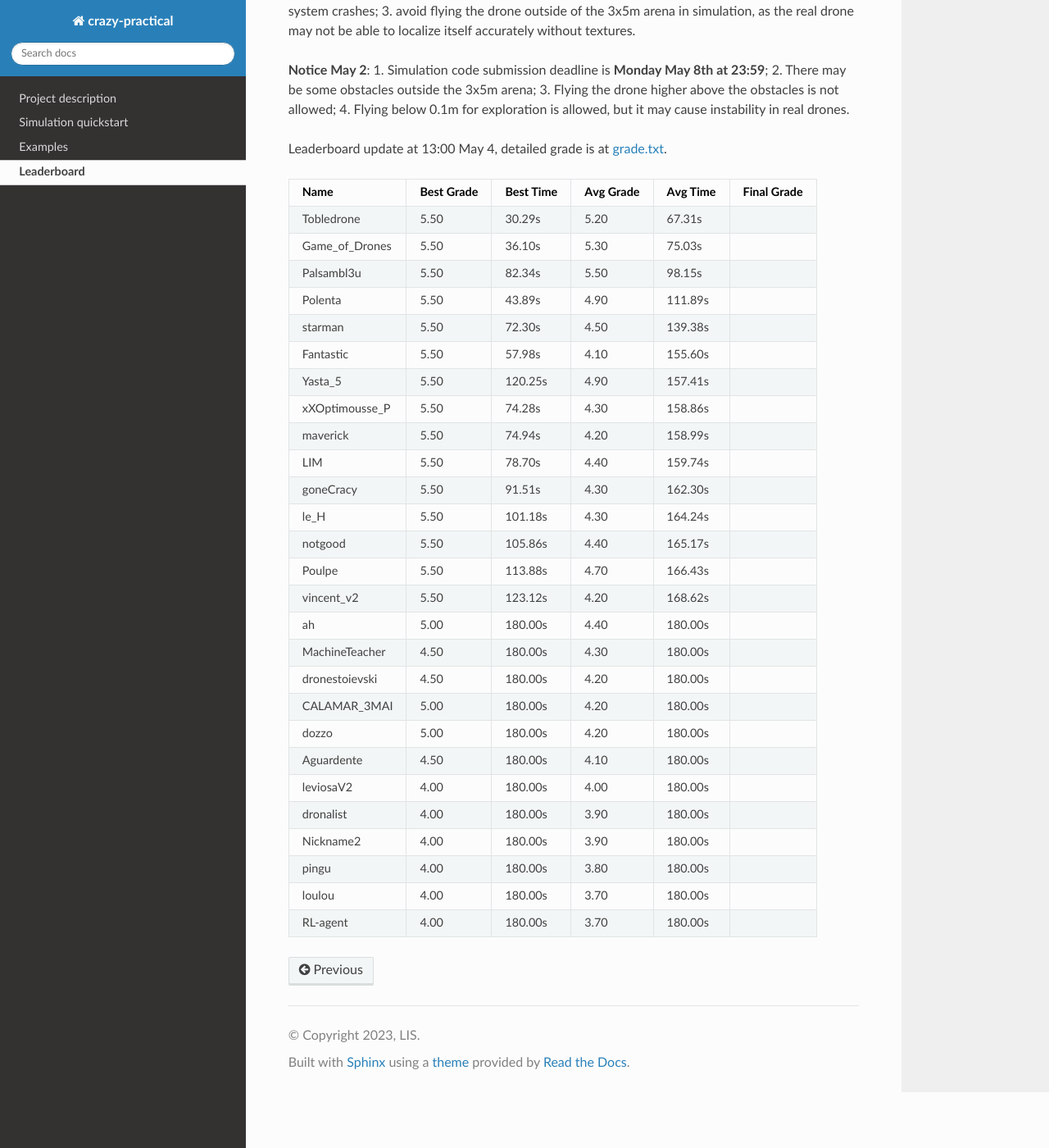
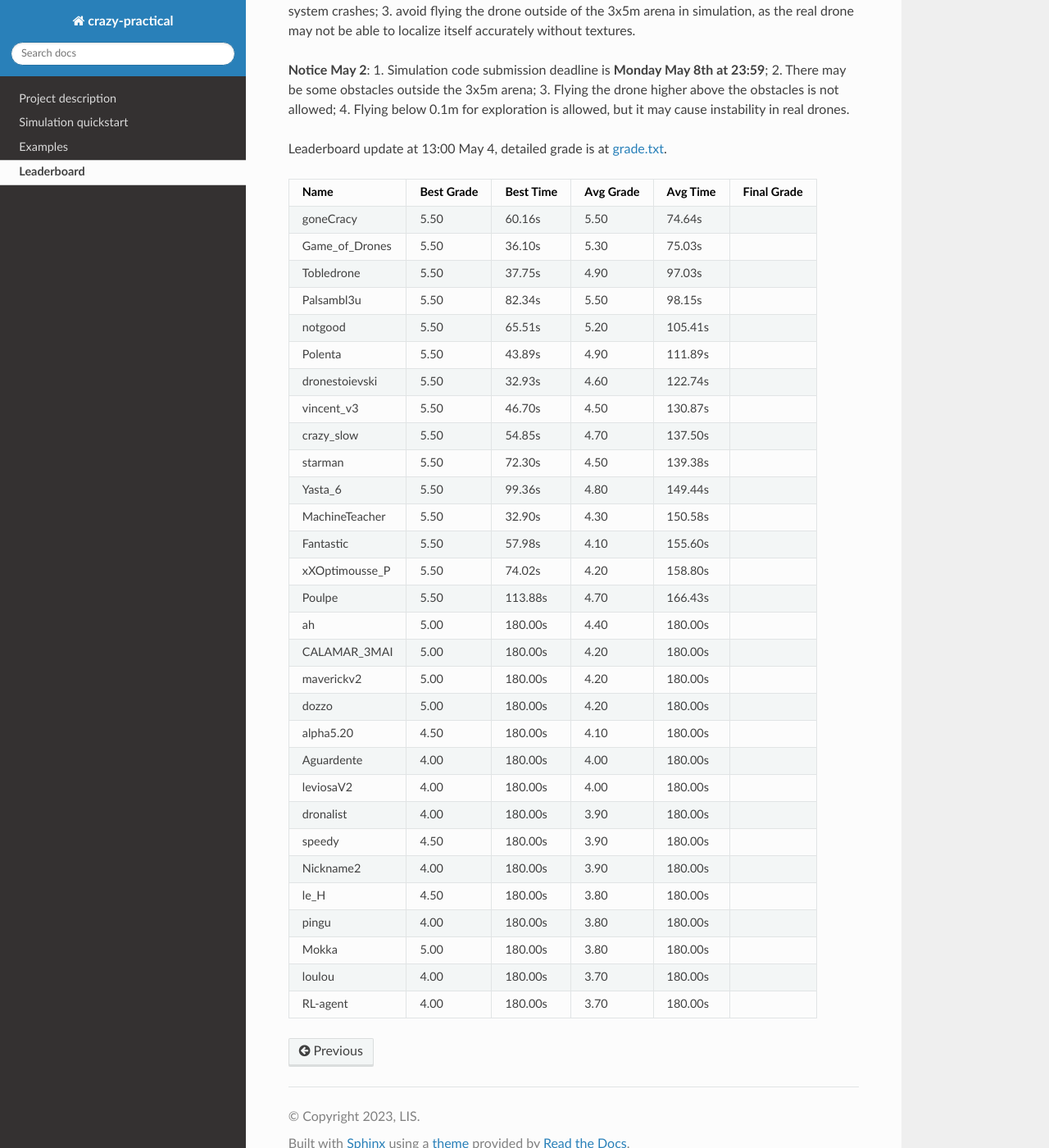
Before and after one commit to Ben-Jarvis/TEMP-crazy-tutorials-2024, a Sphinx documentation site: the page built from docs/leaderboard.rst, in a window 1280 px wide and 1400 px high, scrolled down 422 px. Shown: the whole window at 82% size. Built offline with Sphinx 7.4.7 and the Read the Docs theme 2.0.0, drawn with Linux system fonts in a browser that asks for light colours.

Commit message:
leaderboard may5

```diff
--- a/docs/leaderboard.rst
+++ b/docs/leaderboard.rst
@@ -16,31 +16,34 @@ Leaderboard update at 13:00 May 4, detailed grade is at `grade.txt <https://gith
 ============== ========== ========= ========= ======== ===========
 Name           Best Grade Best Time Avg Grade Avg Time Final Grade
 ============== ========== ========= ========= ======== ===========
-Tobledrone     5.50       30.29s    5.20      67.31s
+goneCracy      5.50       60.16s    5.50      74.64s
 Game_of_Drones 5.50       36.10s    5.30      75.03s
+Tobledrone     5.50       37.75s    4.90      97.03s
 Palsambl3u     5.50       82.34s    5.50      98.15s
+notgood        5.50       65.51s    5.20      105.41s
 Polenta        5.50       43.89s    4.90      111.89s
+dronestoievski 5.50       32.93s    4.60      122.74s
+vincent_v3     5.50       46.70s    4.50      130.87s
+crazy_slow     5.50       54.85s    4.70      137.50s
 starman        5.50       72.30s    4.50      139.38s
+Yasta_6        5.50       99.36s    4.80      149.44s
+MachineTeacher 5.50       32.90s    4.30      150.58s
 Fantastic      5.50       57.98s    4.10      155.60s
-Yasta_5        5.50       120.25s   4.90      157.41s
-xXOptimousse_P 5.50       74.28s    4.30      158.86s
-maverick       5.50       74.94s    4.20      158.99s
-LIM            5.50       78.70s    4.40      159.74s
-goneCracy      5.50       91.51s    4.30      162.30s
-le_H           5.50       101.18s   4.30      164.24s
-notgood        5.50       105.86s   4.40      165.17s
+xXOptimousse_P 5.50       74.02s    4.20      158.80s
 Poulpe         5.50       113.88s   4.70      166.43s
-vincent_v2     5.50       123.12s   4.20      168.62s
 ah             5.00       180.00s   4.40      180.00s
-MachineTeacher 4.50       180.00s   4.30      180.00s
-dronestoievski 4.50       180.00s   4.20      180.00s
 CALAMAR_3MAI   5.00       180.00s   4.20      180.00s
+maverickv2     5.00       180.00s   4.20      180.00s
 dozzo          5.00       180.00s   4.20      180.00s
-Aguardente     4.50       180.00s   4.10      180.00s
+alpha5.20      4.50       180.00s   4.10      180.00s
+Aguardente     4.00       180.00s   4.00      180.00s
 leviosaV2      4.00       180.00s   4.00      180.00s
 dronalist      4.00       180.00s   3.90      180.00s
+speedy         4.50       180.00s   3.90      180.00s
 Nickname2      4.00       180.00s   3.90      180.00s
+le_H           4.50       180.00s   3.80      180.00s
 pingu          4.00       180.00s   3.80      180.00s
+Mokka          5.00       180.00s   3.80      180.00s
 loulou         4.00       180.00s   3.70      180.00s
 RL-agent       4.00       180.00s   3.70      180.00s
 ============== ========== ========= ========= ======== ===========
```
Also changed, not shown: docs/grade.txt (+64 -43 lines).
